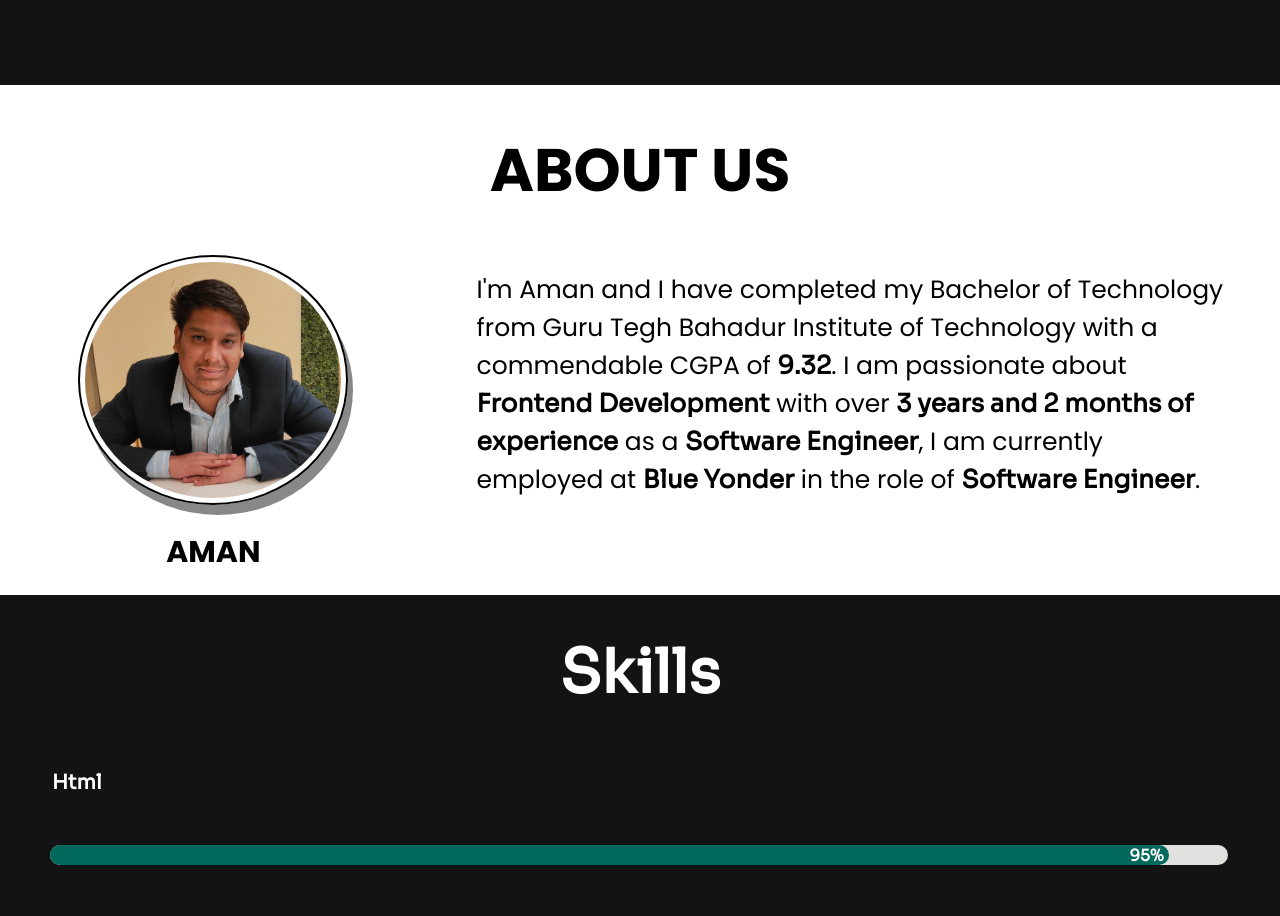
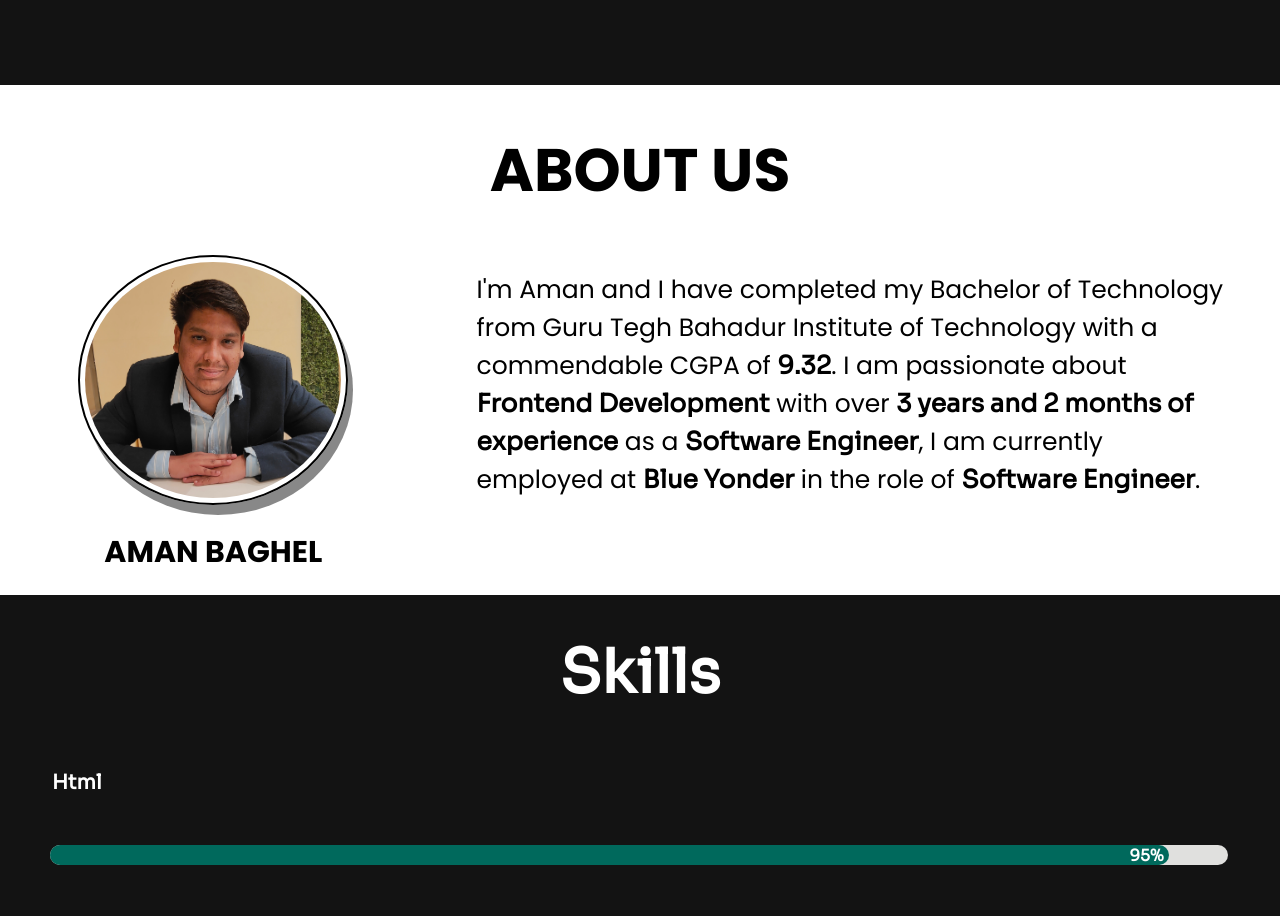
Before and after one commit to X-genius/Aman_Portfolio, a React (Create React App) app: page / in a window 1280 px wide. Shown: the part 780-1696 px from the top of the page. Built offline with nearby package versions, Linux system fonts and the light colour scheme.

Commit message:
Add full name in about section

```diff
--- a/src/components/About Us/aboutUs.js
+++ b/src/components/About Us/aboutUs.js
@@ -1,38 +1,60 @@
-import React from 'react'
+import React from 'react';
 import myImage from '../../images/Aman_Image.jpg';
 import './aboutUs.css';
 import Aos from 'aos';
 import 'aos/dist/aos.css';
 
 const aboutUs = () => {
+  Aos.init({
+    duration: 1000,
+    offset: 150,
+  });
+  return (
+    <div id='About'>
+      <div className='aboutContainer'>
+        <h1 className='aboutUS' data-aos='flip-left'>
+          About Us
+        </h1>
 
-    Aos.init({
-    duration : 1000,
-    offset : 150});
-    return (
-        <div id = "About">
-            <div className = "aboutContainer">
-                <h1 className = "aboutUS" data-aos="flip-left">About Us</h1>
+        <div className='rowContainer'>
+          <div className='colFourContainer'>
+            <img
+              src={myImage}
+              className='imgContainer'
+              alt='portfolioImage'
+              data-aos='flip-up'
+            />
 
-                <div className = "rowContainer">
-                    <div className = "colFourContainer">
-                          <img src = {myImage} className = "imgContainer" alt = "portfolioImage" data-aos = "flip-up"/>
+            <h2
+              className='nameStyle'
+              data-aos='fade-up'
+              data-aos-anchor-placement='bottom-bottom'
+            >
+              Aman Baghel
+            </h2>
+          </div>
 
-                          <h2 className = "nameStyle"
-                          data-aos="fade-up"
-                          data-aos-anchor-placement="bottom-bottom">Aman</h2>
-                    </div>
+          <div className='colEightContainer'>
+            <p
+              className='IntroParagraph'
+              data-aos='fade-right'
+              data-aos-offset='300'
+              data-aos-easing='ease-in-sine'
+            >
+              I'm Aman and I have completed my Bachelor of Technology from Guru
+              Tegh Bahadur Institute of Technology with a commendable CGPA of{' '}
+              <strong>9.32</strong>. I am passionate about{' '}
+              <strong>Frontend Development</strong> with over{' '}
+              <strong>3 years and 2 months of experience</strong> as a{' '}
+              <strong>Software Engineer</strong>, I am currently employed at{' '}
+              <strong>Blue Yonder</strong> in the role of{' '}
+              <strong>Software Engineer</strong>.{' '}
+            </p>
+          </div>
+        </div>
+      </div>
+    </div>
+  );
+};
 
-                    <div className = "colEightContainer">
-                           <p className = "IntroParagraph"
-                           data-aos="fade-right"
-                           data-aos-offset="300"
-                           data-aos-easing="ease-in-sine">I'm Aman and I have completed my Bachelor of Technology from Guru Tegh Bahadur Institute of Technology with a commendable CGPA of <strong>9.32</strong>. I am passionate about <strong>Frontend Development</strong> with over <strong>3 years and 2 months of experience</strong> as a <strong>Software Engineer</strong>, I am currently employed at <strong>Blue Yonder</strong> in the role of <strong>Software Engineer</strong>. </p>
-                    </div>
-                </div>
-            </div>
-        </div>
-    )
-}
-
-export default aboutUs
+export default aboutUs;
```
Also changed, not shown: 1 other file (tests, documents, lock files or other folders).
